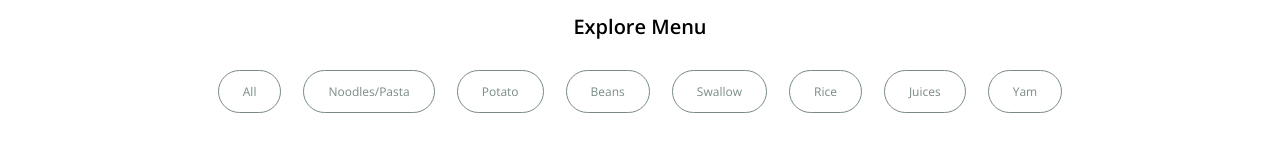
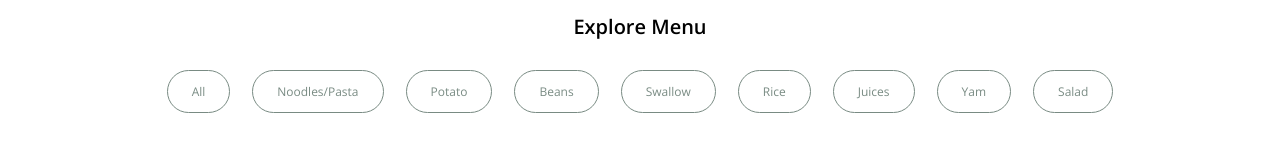
Before and after one commit to Qreamville/Tempest-Foods, a Next.js app: page / in a window 1280 px wide. Shown: the part 127-278 px from the top of the page. Built offline with nearby package versions, Linux system fonts and the light colour scheme.

Commit message:
Update menus.ts

```diff
--- a/constants/menus.ts
+++ b/constants/menus.ts
@@ -7,4 +7,5 @@ export const menus = [
   "Rice",
   "Juices",
   "Yam",
+  "Salad"
 ];
```
